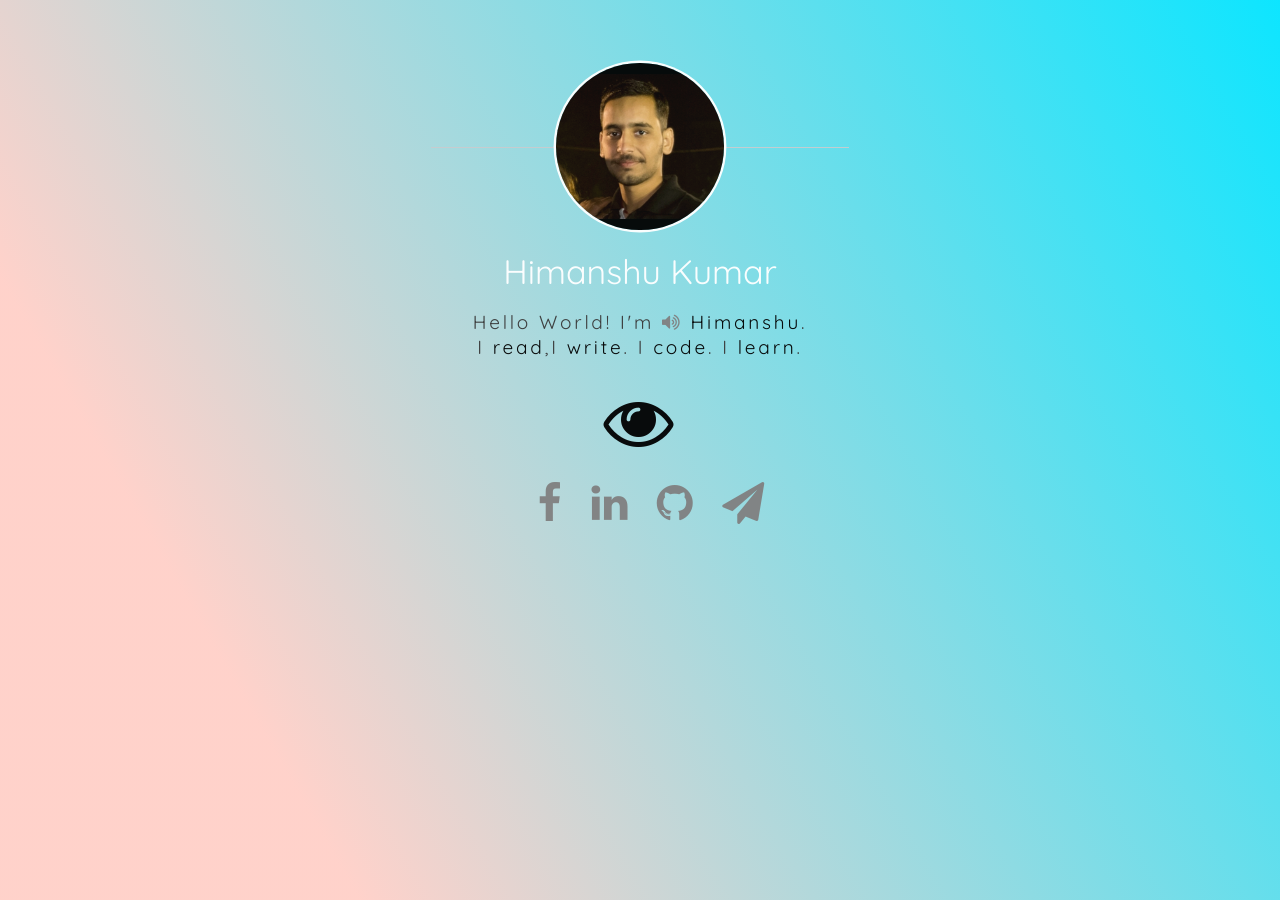
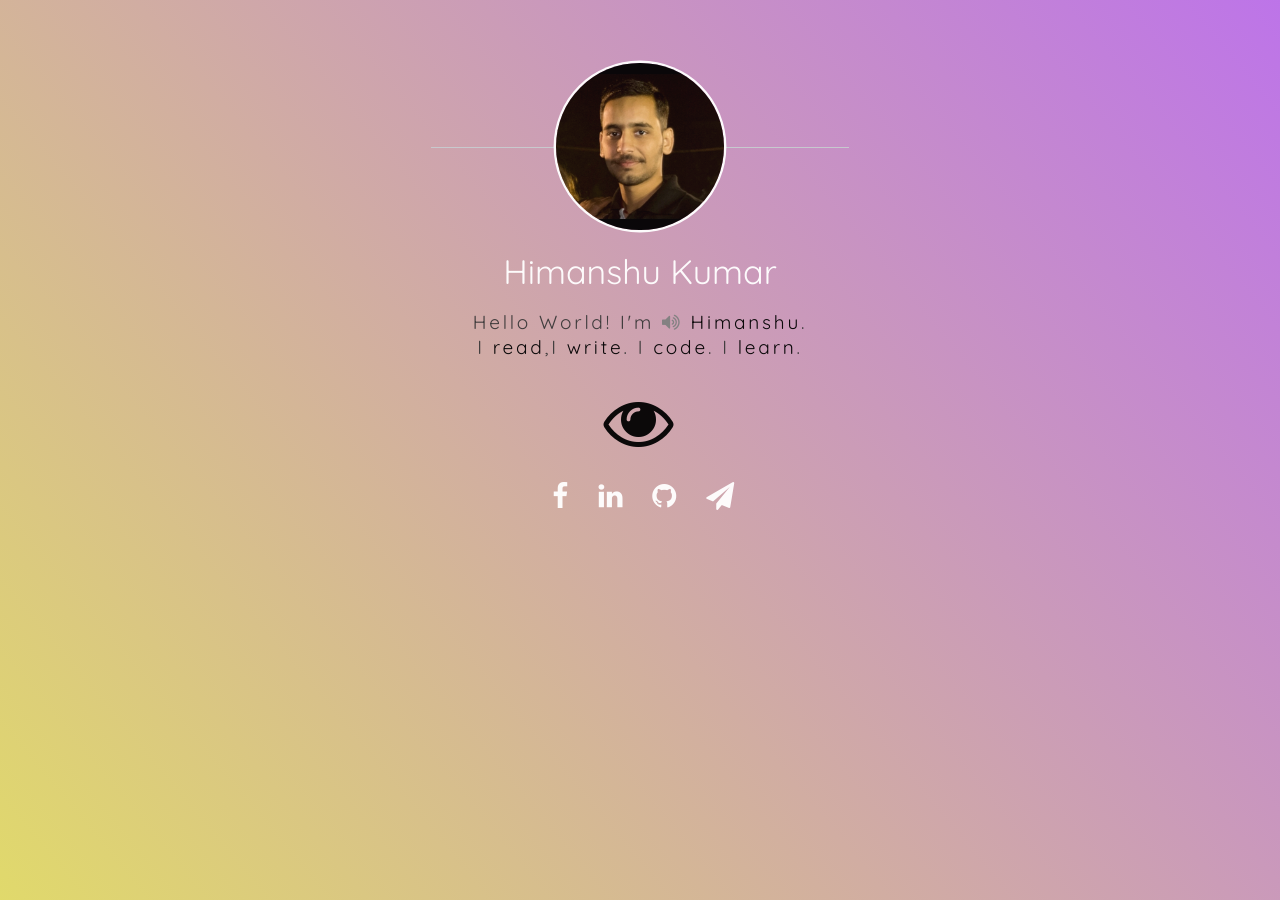
Before and after one commit to himanshukumar660/himanshukumar660.github.io, a Jekyll site: the page built from index.html, in a window 1280 px wide. Built offline with Jekyll 4.4.1, drawn with Linux system fonts in a browser that asks for light colours; nearby versions of some CDN libraries; the list of posts is cut into pages by our own code.

Commit message:
Added Random Background image

```diff
--- a/_layouts/home.html
+++ b/_layouts/home.html
@@ -71,6 +71,7 @@
 	    }
 	</style>
 
+
 </head>
 
 <body class="is-loading">
@@ -93,10 +94,10 @@
 
 			<footer id="icon-footer" style="margin-bottom: 4% !important">
 				<ul class="icons">
-					<li><i><a href="https://www.facebook.com/himanshueight" class="fa-facebook fa fa-3x" title="Facebook" data-toggle="tooltip" data-placement="bottom" ></a></i></li>
-					<li><i><a href="https://www.linkedin.com/in/himanshu-kumar-883648118/" class="fa-linkedin fa fa-3x" title="Linkedin" data-toggle="tooltip" data-placement="bottom"></a></i></li>
-					<li><i><a href="https://github.com/himanshukumar660" class="fa-github fa fa-3x" title="Github" data-toggle="tooltip" data-placement="bottom" ></a></i></li>
-					<li><i><a href="mailto:himanshukumar660@gmail.com" class="fa-paper-plane fa fa-3x" title="Mail" data-toggle="tooltip" data-placement="bottom"></a></i></li>
+					<li><i><a href="https://www.facebook.com/himanshueight" class="fa-facebook fa fa-2x" title="Facebook" data-toggle="tooltip" data-placement="bottom" ></a></i></li>
+					<li><i><a href="https://www.linkedin.com/in/himanshu-kumar-883648118/" class="fa-linkedin fa fa-2x" title="Linkedin" data-toggle="tooltip" data-placement="bottom"></a></i></li>
+					<li><i><a href="https://github.com/himanshukumar660" class="fa-github fa fa-2x" title="Github" data-toggle="tooltip" data-placement="bottom" ></a></i></li>
+					<li><i><a href="mailto:himanshukumar660@gmail.com" class="fa-paper-plane fa fa-2x" title="Mail" data-toggle="tooltip" data-placement="bottom"></a></i></li>
 				</ul>
 			</footer>
 
--- a/assets/css/home.css
+++ b/assets/css/home.css
@@ -77,10 +77,6 @@
 	body {
 		height: 100%;
 		background-color: #ffffff;
-		background-image:-moz-linear-gradient(60deg, rgba(255, 165, 150, 0.5) 20%, rgba(0, 228, 255, 0.95)) ;
-		background-image: -webkit-linear-gradient(60deg, rgba(255, 165, 150, 0.5) 20%, rgba(0, 228, 255, 0.95)) ;
-		background-image: -ms-linear-gradient(60deg, rgba(255, 165, 150, 0.5) 20%, rgba(0, 228, 255, 0.95));
-		background-image: linear-gradient(60deg, rgba(255, 165, 150, 0.5) 20%, rgba(0, 228, 255, 0.95));
 		background-repeat: no-repeat,			no-repeat,			no-repeat;
 		background-size: 100% 100%, cover,				cover;
 		background-position: top left,		center center,		bottom center;
@@ -445,7 +441,6 @@
 	ul {
 		list-style: disc;
 		margin: 0 0 1.5em 0;
-		padding-left: 1em;
 	}
 
 		ul li {
@@ -475,30 +470,29 @@
 			ul.icons li {
 				margin: 2% 2% 2% 2%;
 				display: inline-block;
-				color: grey;
+				color: white;
 			}
 
 		ul.icons li a{
 			left: auto;
 			margin: 5% 5% 5% 5%;
-			color: grey;
+			color: white;
 			-webkit-font-smoothing:antialiased;
-			-webkit-transition: all 350ms cubic-bezier(0.13, 0.43, 0.54, 1.82);
-  			transition: all 350ms cubic-bezier(0.13, 0.43, 0.54, 1.82);
+			transition: all 35ms ease-in-out;
 		}
 		ul.icons li a:hover {
 			border-color:  none;
 			color: black;
 			-webkit-transform: scale(1.3);
-				-ms-transform: scale(1.3);
-				transform: scale(1.3);
+			-ms-transform: scale(1.3);
+			transform: scale(1.3);
 		}
 
 		@media screen and (max-width: 480px) {
 
 			ul.icons li a:before {
 				font-size: auto;
-				color: grey;
+				color: white;
 			}
 
 		}
```
Also changed, not shown: other parts of _layouts/home.html (+24 -0 lines), 3 other files.
